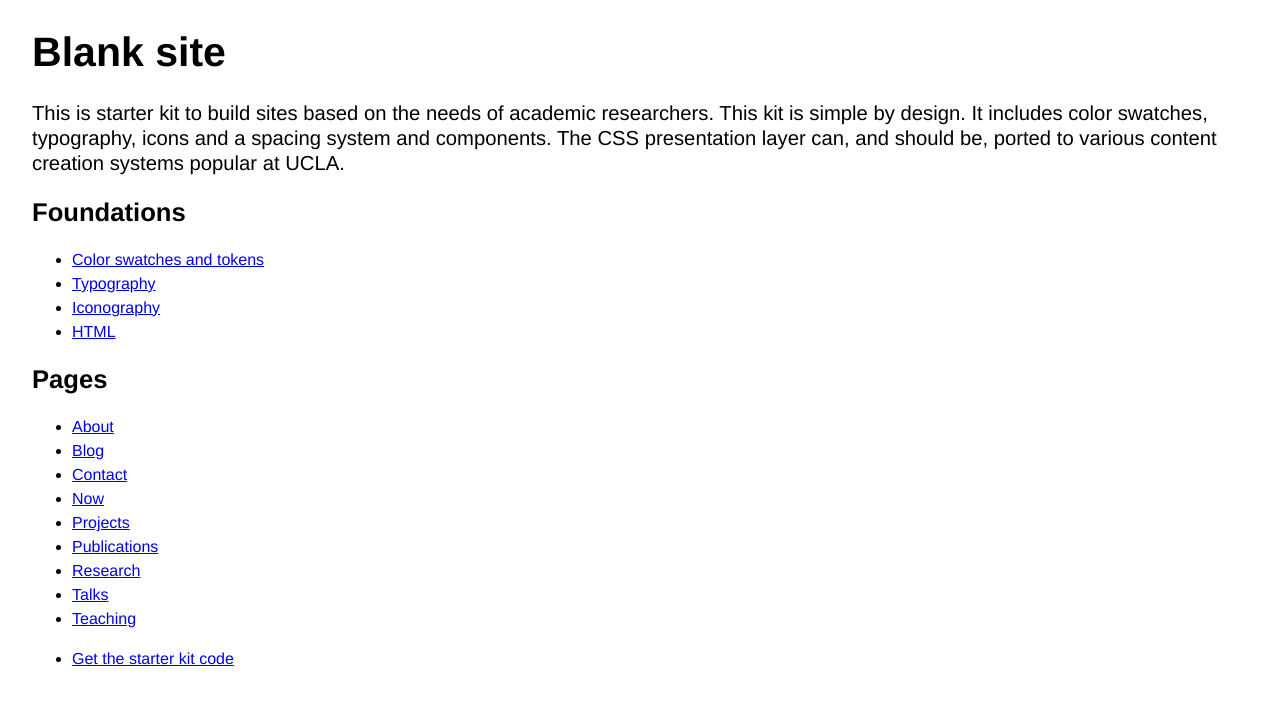
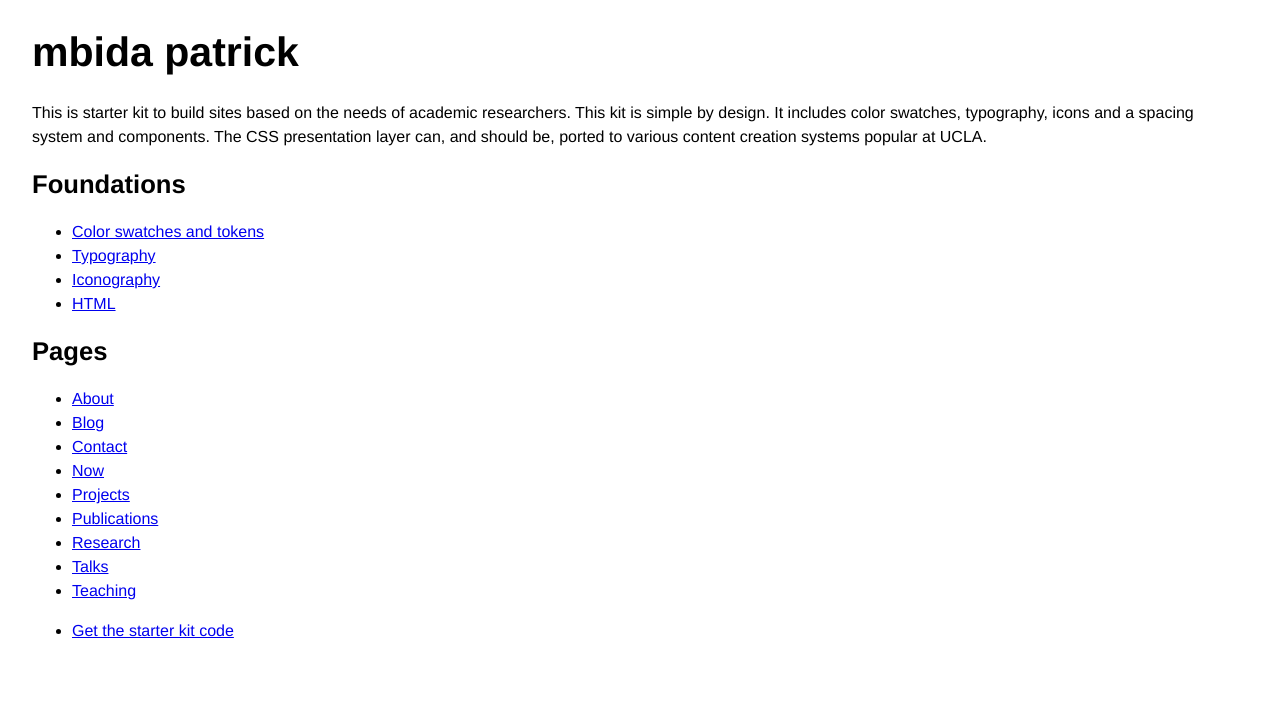
Before and after one commit to patrick1445/patrick1445.github.io, a website: page index.html in a window 1280 px wide. Drawn offline with Linux system fonts and the light colour scheme.

Commit message:
Update index.html

```diff
--- a/index.html
+++ b/index.html
@@ -11,8 +11,8 @@
 
   <body>
     <header>
-      <h1>Blank site</h1>
-      <p class="standfirst">This is starter kit to build sites based on the needs of academic researchers. This kit is simple by design. It includes color swatches, typography, icons and a spacing system and components. The CSS presentation layer can, and should be, ported to various content creation systems popular at UCLA.</p>
+      <h1>mbida patrick</h1>
+      <p class="">This is starter kit to build sites based on the needs of academic researchers. This kit is simple by design. It includes color swatches, typography, icons and a spacing system and components. The CSS presentation layer can, and should be, ported to various content creation systems popular at UCLA.</p>
 
     </header>
     <main>
```
